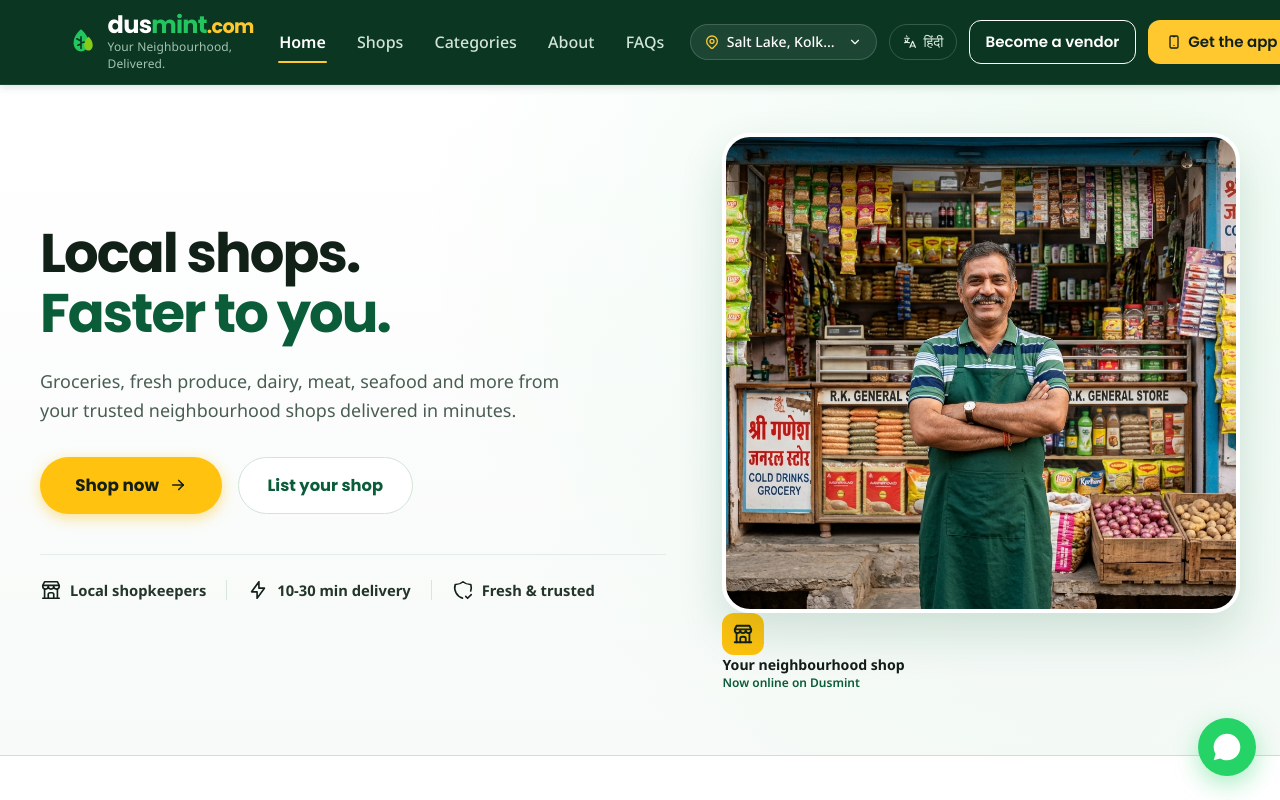
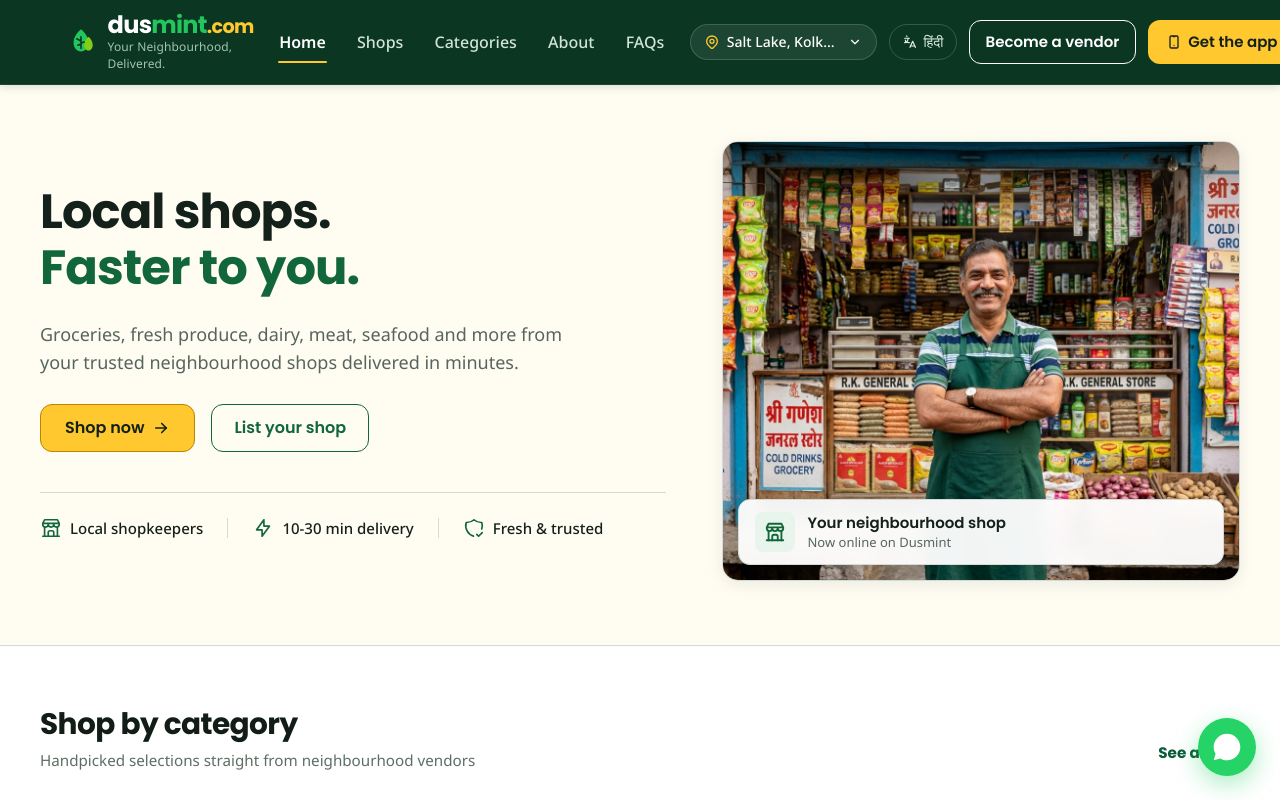
Before and after one commit to DusMint/dusmint_web, a Next.js app: page / in a window 1280 px wide. Shown: the top 800 px of the page. Built offline with nearby package versions, Linux system fonts and the light colour scheme.

Commit message:
feat: add CategoriesSection component and Hero styles

```diff
--- a/components/CategoriesSection.tsx
+++ b/components/CategoriesSection.tsx
@@ -2,6 +2,7 @@
 
 import React from "react";
 import Image from "next/image";
+import { IconArrowRight, IconCheck } from "@tabler/icons-react";
 import styles from "./CategoriesSection.module.css";
 
 interface CategoryItem {
@@ -90,7 +91,7 @@
         <div className={styles.headerRow}>
           <div>
             <h2 className={styles.sectionTitle}>
-              {isHi ? "कैटेगरी के अनुसार खरीदारी करें" : "Shop by Category"}
+              {isHi ? "कैटेगरी के अनुसार खरीदारी करें" : "Shop by category"}
             </h2>
             <p className={styles.sectionSubtitle}>
               {isHi
@@ -104,8 +105,8 @@
             className={styles.seeAllBtn}
             onClick={() => onSelectCategory(null)}
           >
-            <span>{isHi ? "सभी देखें" : "See All"}</span>
-            <span className={styles.seeAllArrow}>→</span>
+            <span>{isHi ? "सभी देखें" : "See all"}</span>
+            <IconArrowRight size={16} stroke={2} />
           </button>
         </div>
 
@@ -131,7 +132,11 @@
                     height={180}
                     className={styles.catImage}
                   />
-                  {isSelected && <span className={styles.activeCheck}>✓</span>}
+                  {isSelected && (
+                    <span className={styles.activeCheck} aria-label="Selected">
+                      <IconCheck size={14} stroke={3} />
+                    </span>
+                  )}
                 </div>
                 <span className={styles.catName}>
                   {isHi ? cat.nameHi : cat.nameEn}
--- a/components/Hero.module.css
+++ b/components/Hero.module.css
@@ -1,10 +1,9 @@
 .heroSection {
   position: relative;
   overflow: hidden;
-  padding: 3rem 1.5rem 4rem;
-  background: radial-gradient(circle at 85% 20%, rgba(34, 197, 94, 0.08) 0%, rgba(255, 255, 255, 0) 55%),
-              linear-gradient(180deg, #ffffff 0%, #f7faf8 100%);
-  border-bottom: 1px solid var(--dm-border);
+  padding: 3.5rem 1.5rem 4rem;
+  background-color: var(--cream);
+  border-bottom: 1px solid var(--gray-300);
 }
 
 .container {
@@ -22,65 +21,26 @@
   gap: 1.5rem;
 }
 
-.pillBadge {
-  display: inline-flex;
-  align-items: center;
-  gap: 0.5rem;
-  width: fit-content;
-  padding: 0.35rem 0.85rem;
-  background: #e8f5ec;
-  border: 1px solid #c2e5cc;
-  border-radius: 9999px;
-  box-shadow: 0 1px 3px rgba(11, 92, 56, 0.08);
-}
-
-.pillPulse {
-  width: 8px;
-  height: 8px;
-  border-radius: 50%;
-  background-color: #16a34a;
-  animation: pulse 2s infinite;
-}
-
-@keyframes pulse {
-  0% {
-    transform: scale(0.9);
-    box-shadow: 0 0 0 0 rgba(22, 163, 74, 0.7);
-  }
-  70% {
-    transform: scale(1.1);
-    box-shadow: 0 0 0 6px rgba(22, 163, 74, 0);
-  }
-  100% {
-    transform: scale(0.9);
-    box-shadow: 0 0 0 0 rgba(22, 163, 74, 0);
-  }
-}
-
-.pillText {
-  font-size: 0.78rem;
-  font-weight: 800;
-  color: #0b5c38;
-  letter-spacing: 0.04em;
-  text-transform: uppercase;
-}
-
+/* H1: Poppins 700 48px/56px on desktop (design.md Section 5.1) */
 .title {
-  font-size: 3.4rem;
-  font-weight: 800;
-  line-height: 1.1;
-  letter-spacing: -0.035em;
-  color: #122118;
+  font-family: var(--font-heading);
+  font-size: 48px;
+  line-height: 56px;
+  font-weight: 700;
+  letter-spacing: -0.02em;
+  color: var(--ink-900);
 }
 
 .titleHighlight {
-  color: #0b5c38;
+  color: var(--green-700);
 }
 
+/* Body Large: Noto Sans 400 18px/28px (design.md Section 5.2) */
 .subtitle {
-  font-size: 1.12rem;
-  line-height: 1.6;
-  color: #495e52;
+  font-family: var(--font-body);
+  font-size: 18px;
+  line-height: 28px;
+  color: var(--gray-600);
   max-width: 540px;
 }
 
@@ -88,85 +48,91 @@
   display: flex;
   align-items: center;
   gap: 1rem;
-  margin-top: 0.5rem;
+  margin-top: 0.25rem;
 }
 
+/* btn-yellow with 1px #B88700 border as one highlight per screen (design.md 2.7 & 601) */
 .shopNowBtn {
   display: inline-flex;
   align-items: center;
-  gap: 0.6rem;
-  padding: 0.95rem 2.2rem;
-  background: #ffc20e;
-  color: #141f17;
-  font-size: 1.05rem;
-  font-weight: 800;
-  border-radius: 9999px;
-  box-shadow: 0 4px 14px rgba(255, 194, 14, 0.45);
-  transition: all 0.25s cubic-bezier(0.16, 1, 0.3, 1);
+  gap: 8px;
+  min-height: 48px;
+  padding: 0 24px;
+  background-color: var(--yellow-500);
+  color: var(--ink-900);
+  border: 1px solid var(--btn-yellow-border);
+  border-radius: var(--dm-radius-md);
+  font-family: var(--font-heading);
+  font-weight: 600;
+  font-size: 16px;
+  line-height: 24px;
+  cursor: pointer;
+  transition: background-color 0.15s ease, border-color 0.15s ease;
 }
 
 .shopNowBtn:hover {
-  background: #f0b200;
-  transform: translateY(-2px);
-  box-shadow: 0 8px 22px rgba(255, 194, 14, 0.55);
+  background-color: var(--btn-yellow-hover);
 }
 
-.arrowIcon {
-  font-size: 1.25rem;
-  transition: transform 0.2s ease;
+.shopNowBtn:active {
+  background-color: var(--btn-yellow-pressed);
 }
 
-.shopNowBtn:hover .arrowIcon {
-  transform: translateX(4px);
-}
-
+/* Secondary outline button */
 .partnerBtn {
   display: inline-flex;
   align-items: center;
-  padding: 0.95rem 1.8rem;
-  background: #ffffff;
-  color: #0b5c38;
-  font-size: 1.02rem;
-  font-weight: 700;
-  border: 1.5px solid #d2e4d8;
-  border-radius: 9999px;
-  transition: all 0.2s ease;
+  justify-content: center;
+  min-height: 48px;
+  padding: 0 22px;
+  background-color: transparent;
+  color: var(--green-700);
+  border: 1.5px solid var(--green-700);
+  border-radius: var(--dm-radius-md);
+  font-family: var(--font-heading);
+  font-weight: 600;
+  font-size: 16px;
+  line-height: 24px;
+  cursor: pointer;
+  transition: background-color 0.15s ease;
 }
 
 .partnerBtn:hover {
-  background: #f2f8f4;
-  border-color: #0b5c38;
+  background-color: var(--mint-100);
 }
 
 .featuresRow {
   display: flex;
   align-items: center;
-  gap: 1.25rem;
+  gap: 1.5rem;
   margin-top: 1rem;
   padding-top: 1.5rem;
-  border-top: 1px solid #e3ede6;
+  border-top: 1px solid var(--gray-300);
 }
 
 .featureItem {
   display: flex;
   align-items: center;
-  gap: 0.5rem;
+  gap: 8px;
 }
 
 .featureIcon {
-  font-size: 1.15rem;
+  color: var(--green-700);
+  flex-shrink: 0;
 }
 
 .featureLabel {
-  font-size: 0.92rem;
-  font-weight: 700;
-  color: #24352b;
+  font-family: var(--font-body);
+  font-size: 15px;
+  line-height: 22px;
+  font-weight: 500;
+  color: var(--ink-900);
 }
 
 .featureDivider {
   width: 1px;
   height: 20px;
-  background: #d8e5dc;
+  background-color: var(--gray-300);
 }
 
 /* Right Visual */
@@ -185,11 +151,12 @@
 .imageWrapper {
   position: relative;
   width: 100%;
-  height: 480px;
-  border-radius: 28px;
+  height: 440px;
+  border-radius: 16px;
   overflow: hidden;
-  box-shadow: 0 20px 45px rgba(11, 92, 56, 0.16);
-  border: 4px solid #ffffff;
+  border: 1px solid var(--gray-300);
+  background-color: var(--white);
+  box-shadow: 0 4px 16px rgba(10, 54, 34, 0.08);
 }
 
 .heroImg {
@@ -197,45 +164,32 @@
   height: 100%;
   object-fit: cover;
   object-position: center top;
-  transition: transform 0.6s cubic-bezier(0.16, 1, 0.3, 1);
 }
 
-.imageCard:hover .heroImg {
-  transform: scale(1.02);
-}
-
-/* Floating Badges */
-.floatingCardOnline {
+/* Grounded badge without exaggerated floating keyframes */
+.storeBadgeGrounded {
   position: absolute;
-  top: 15%;
-  right: -24px;
-  background: rgba(255, 255, 255, 0.96);
-  backdrop-filter: blur(10px);
-  border: 1px solid rgba(255, 255, 255, 0.8);
-  border-radius: 16px;
+  bottom: 16px;
+  left: 16px;
+  right: 16px;
+  background: rgba(255, 255, 255, 0.95);
+  backdrop-filter: blur(8px);
+  -webkit-backdrop-filter: blur(8px);
+  border: 1px solid var(--gray-300);
+  border-radius: var(--dm-radius-md);
   padding: 0.75rem 1rem;
   display: flex;
   align-items: center;
   gap: 0.75rem;
-  box-shadow: 0 10px 30px rgba(0, 0, 0, 0.12);
-  animation: float 4s ease-in-out infinite;
-}
-
-@keyframes float {
-  0%, 100% {
-    transform: translateY(0);
-  }
-  50% {
-    transform: translateY(-8px);
-  }
+  box-shadow: 0 4px 12px rgba(10, 54, 34, 0.08);
 }
 
 .cardStoreIcon {
-  width: 42px;
-  height: 42px;
-  border-radius: 12px;
-  background: #ffc20e;
-  color: #121e17;
+  width: 40px;
+  height: 40px;
+  border-radius: 8px;
+  background-color: var(--mint-100);
+  color: var(--green-700);
   display: flex;
   align-items: center;
   justify-content: center;
@@ -248,68 +202,35 @@
 }
 
 .cardOnlineTitle {
-  font-size: 0.88rem;
-  font-weight: 800;
-  color: #121e17;
+  font-family: var(--font-heading);
+  font-size: 15px;
+  line-height: 20px;
+  font-weight: 600;
+  color: var(--ink-900);
 }
 
 .cardOnlineSub {
-  font-size: 0.75rem;
-  font-weight: 600;
-  color: #0b5c38;
+  font-family: var(--font-body);
+  font-size: 13px;
+  line-height: 18px;
+  color: var(--gray-600);
 }
 
-.floatingCardRating {
-  position: absolute;
-  bottom: 24px;
-  left: -20px;
-  background: rgba(255, 255, 255, 0.96);
-  backdrop-filter: blur(10px);
-  border: 1px solid rgba(255, 255, 255, 0.8);
-  border-radius: 16px;
-  padding: 0.75rem 1.1rem;
-  display: flex;
-  align-items: center;
-  gap: 0.85rem;
-  box-shadow: 0 12px 32px rgba(0, 0, 0, 0.12);
-  animation: float 4.5s ease-in-out infinite 1s;
-}
-
-.starBadge {
-  background: #0b5c38;
-  color: #ffffff;
-  padding: 0.35rem 0.65rem;
-  border-radius: 8px;
-  font-size: 0.85rem;
-  font-weight: 800;
-}
-
-.ratingText {
-  display: flex;
-  flex-direction: column;
-}
-
-.ratingTitle {
-  font-size: 0.86rem;
-  font-weight: 800;
-  color: #121e17;
-}
-
-.ratingSub {
-  font-size: 0.73rem;
-  color: #556b5f;
-  font-weight: 500;
-}
-
-/* Responsive adjustments */
-@media (max-width: 1024px) {
+/* Mobile View (below 768px, Section 6.1) */
+@media (max-width: 960px) {
   .container {
     grid-template-columns: 1fr;
-    gap: 3rem;
+    gap: 2.5rem;
   }
 
   .title {
-    font-size: 2.8rem;
+    font-size: 32px;
+    line-height: 40px;
+  }
+
+  .subtitle {
+    font-size: 16px;
+    line-height: 24px;
   }
 
   .heroVisual {
@@ -317,29 +238,18 @@
   }
 
   .imageWrapper {
-    height: 380px;
-  }
-
-  .floatingCardOnline {
-    right: 0;
-  }
-
-  .floatingCardRating {
-    left: 0;
+    height: 320px;
   }
 }
 
 @media (max-width: 640px) {
   .heroSection {
-    padding: 2rem 1rem 3rem;
+    padding: 2rem 1rem 2.5rem;
   }
 
   .title {
-    font-size: 2.2rem;
-  }
-
-  .subtitle {
-    font-size: 0.98rem;
+    font-size: 28px;
+    line-height: 36px;
   }
 
   .ctaGroup {
@@ -353,7 +263,8 @@
   }
 
   .featuresRow {
-    flex-wrap: wrap;
+    flex-direction: column;
+    align-items: flex-start;
     gap: 0.75rem;
   }
 
@@ -362,19 +273,6 @@
   }
 
   .imageWrapper {
-    height: 300px;
-    border-radius: 20px;
-  }
-
-  .floatingCardOnline {
-    top: 10px;
-    right: 10px;
-    padding: 0.5rem 0.75rem;
-  }
-
-  .floatingCardRating {
-    bottom: 10px;
-    left: 10px;
-    padding: 0.5rem 0.75rem;
+    height: 260px;
   }
 }
```
